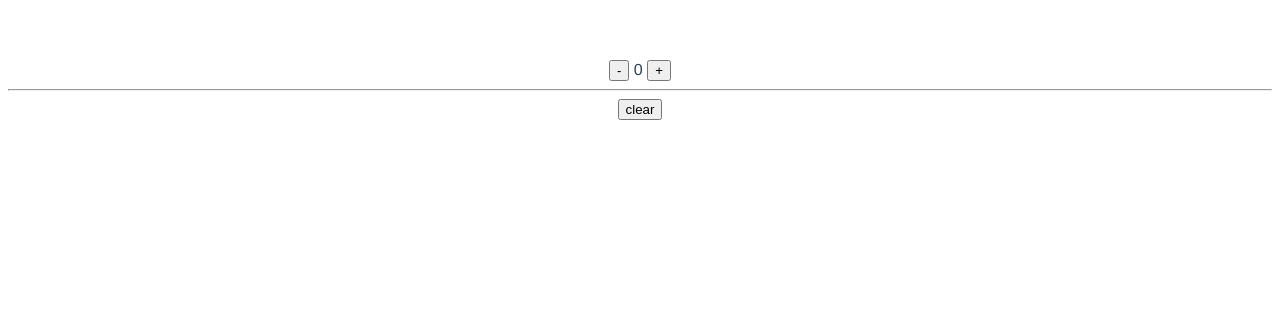
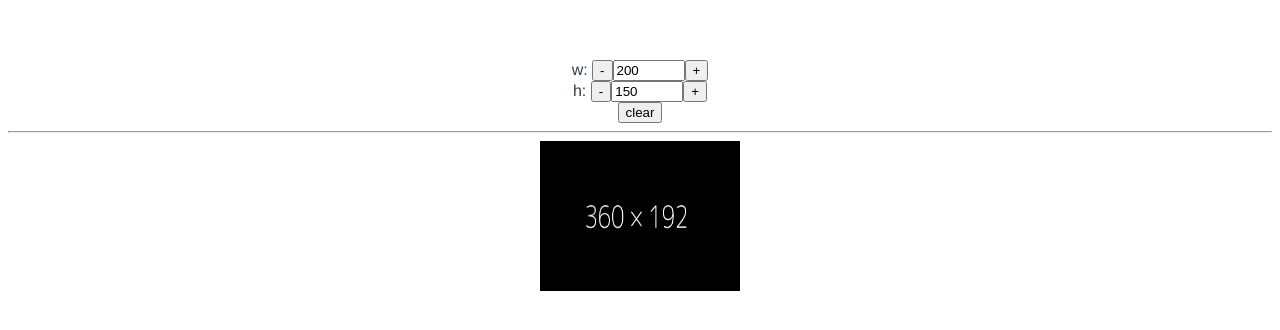
Before and after one commit to yykkyyzz/vue-study, a Vue app: page / in a window 1280 px wide. Shown: the top 330 px of the page. Built offline with nearby package versions, Linux system fonts and the light colour scheme.

Commit message:
13回用ソースアップ

```diff
--- /dev/null
+++ b/src/13/App.vue
@@ -0,0 +1,56 @@
+<!-- "Standard" way of doing things -->
+<template>
+  <div>
+    w: <CounterPanel
+      :counter="widthCounter"
+      @change-count="changeWidth"
+    />
+    </div>
+    <div>
+    h: <CounterPanel
+      :counter="heightCounter"
+      @change-count="changeHeight"
+    />
+    </div>
+    <div>
+      <button @click="clearCount">clear</button>
+    </div>
+    <hr/>
+    <img src="./360192black.png" :width="widthCounter.count" :height="heightCounter.count"/>
+</template>
+
+<script>
+
+import CounterPanel from '../components/13/CounterPanel.vue';
+import Counter from '../assets/13/js/Counter.js';
+
+export default {
+  components: {
+    CounterPanel,
+  },
+  data() {
+    const options = {
+      min: 50,
+      max: 1000,
+      step: 50,
+    };
+    return {
+      widthCounter: new Counter(200, options),
+      heightCounter: new Counter(150, options),
+    };
+  },
+  methods: {
+    changeWidth(width) {
+      this.widthCounter.count = width;
+    },
+    changeHeight(height) {
+      this.heightCounter.count = height;
+    },
+    clearCount() {
+      this.widthCounter.count = this.widthCounter.initialCount;
+      this.heightCounter.count = this.heightCounter.initialCount;
+    },
+  }
+}
+
+</script>
--- /dev/null
+++ b/src/assets/13/js/Counter.js
@@ -0,0 +1,65 @@
+
+const getStepValue = ({ direction, count, step }) => {
+  const fraction = count % step;
+  if (fraction === 0) {
+    return count + step * direction;
+  }
+  if (fraction * direction < 0) {
+    return count + fraction * -1;
+  }
+  return count + fraction * -1 + step * direction;
+};
+
+
+export default class Counter {
+  constructor(count, options) {
+    this._options = {
+      min: -999999,
+      max: 999999,
+      step: 1,
+      ...options,
+    };
+    this._count = this._initialCount = count;
+  }
+
+  get count() {
+    return this._count;
+  }
+
+  set count(count) {
+    if (this.validate(count)) {
+      this._count = count;
+    }
+  }
+
+  get initialCount() {
+    return this._initialCount;
+  }
+
+  get min() {
+    return this._options.min;
+  }
+
+  get max() {
+    return this._options.max;
+  }
+
+  get step() {
+    return Math.abs(this._options.step);
+  }
+
+  get stepUpValue() {
+    const { count, step } = this;
+    return getStepValue({ direction: 1, count, step });
+  }
+
+  get stepDownValue() {
+    const { count, step } = this;
+    return getStepValue({ direction: -1, count, step });
+  }
+
+  validate(count) {
+    if (typeof count !== 'number') return false;
+    return this.min <= count && count <= this.max;
+  }
+}
--- /dev/null
+++ b/src/components/13/CounterPanel.vue
@@ -0,0 +1,52 @@
+<template>
+    <button @click="countDown">-</button>
+    <input v-model.number.lazy="countTmp" type="number" :min="counter.min" :max="counter.max"/>
+    <button @click="countUp">+</button>
+</template>
+
+<script>
+import Counter from '../../assets/13/js/Counter.js';
+
+export default {
+
+  props: {
+    counter: {
+      type: Counter,
+      required: true,
+    },
+  },
+  data() {
+    return {
+      countTmp: 0, // v-model用のデータ、とりあえず適当な値をセット
+    };
+  },
+  emits: ['changeCount'],
+  watch: {
+    // propsのcounterをウォッチする
+    counter: {
+      handler(counter) {
+        // コンポーネントの初期化時、counterデータが親側で変更された時に実行される
+        this.countTmp = counter.count;
+
+        // computedと違い、副作用が必要な場合は記述可能
+      },
+      deep: true, // オブジェクトの持つプロパティ値が変化した時も実行
+      immediate: true, // 初期化時も実行
+    },
+    // v-modelからの入力があった場合に実行される
+    countTmp(newCount) {
+      this.$emit('changeCount', newCount);
+
+      // computedと違い、副作用が必要な場合は記述可能
+    },
+  },
+  methods: {
+    countDown() {
+      this.$emit('changeCount', this.counter.stepDownValue);
+    },
+    countUp() {
+      this.$emit('changeCount', this.counter.stepUpValue);
+    },
+  },
+}
+</script>
--- a/src/main.js
+++ b/src/main.js
@@ -1,5 +1,5 @@
 import { createApp } from 'vue'
-import App from './App.vue'
+import App from './13/App.vue'
 import './index.css'
 
 createApp(App).mount('#app')
```
Also changed, not shown: src/13/360192black.png (added).
